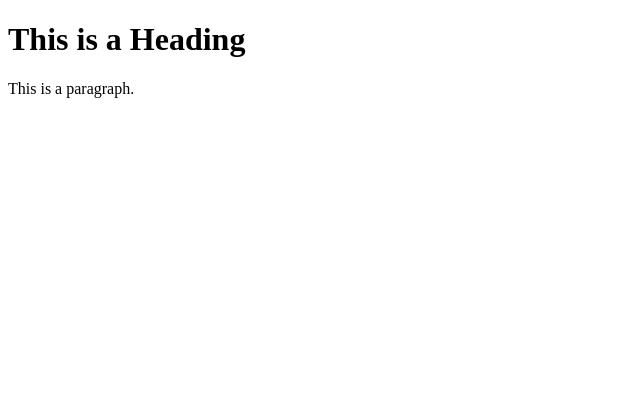
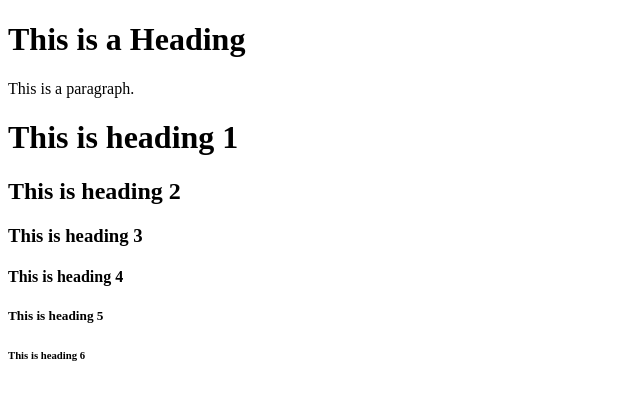
Before and after one commit to TechWithKhanam/Project-Insurance, a plain HTML site: page index.html in a window 1280 px wide. Shown: the whole page, without its empty margins (0-640 px from the left). Drawn offline with Linux system fonts and the light colour scheme.

Commit message:
second commit by Dev Hannan-Singapore

```diff
--- a/index.html
+++ b/index.html
@@ -10,3 +10,19 @@
 
 </body>
 </html>
+
+
+
+<!DOCTYPE html>
+<html>
+<body>
+
+<h1>This is heading 1</h1>
+<h2>This is heading 2</h2>
+<h3>This is heading 3</h3>
+<h4>This is heading 4</h4>
+<h5>This is heading 5</h5>
+<h6>This is heading 6</h6>
+
+</body>
+</html>
```
